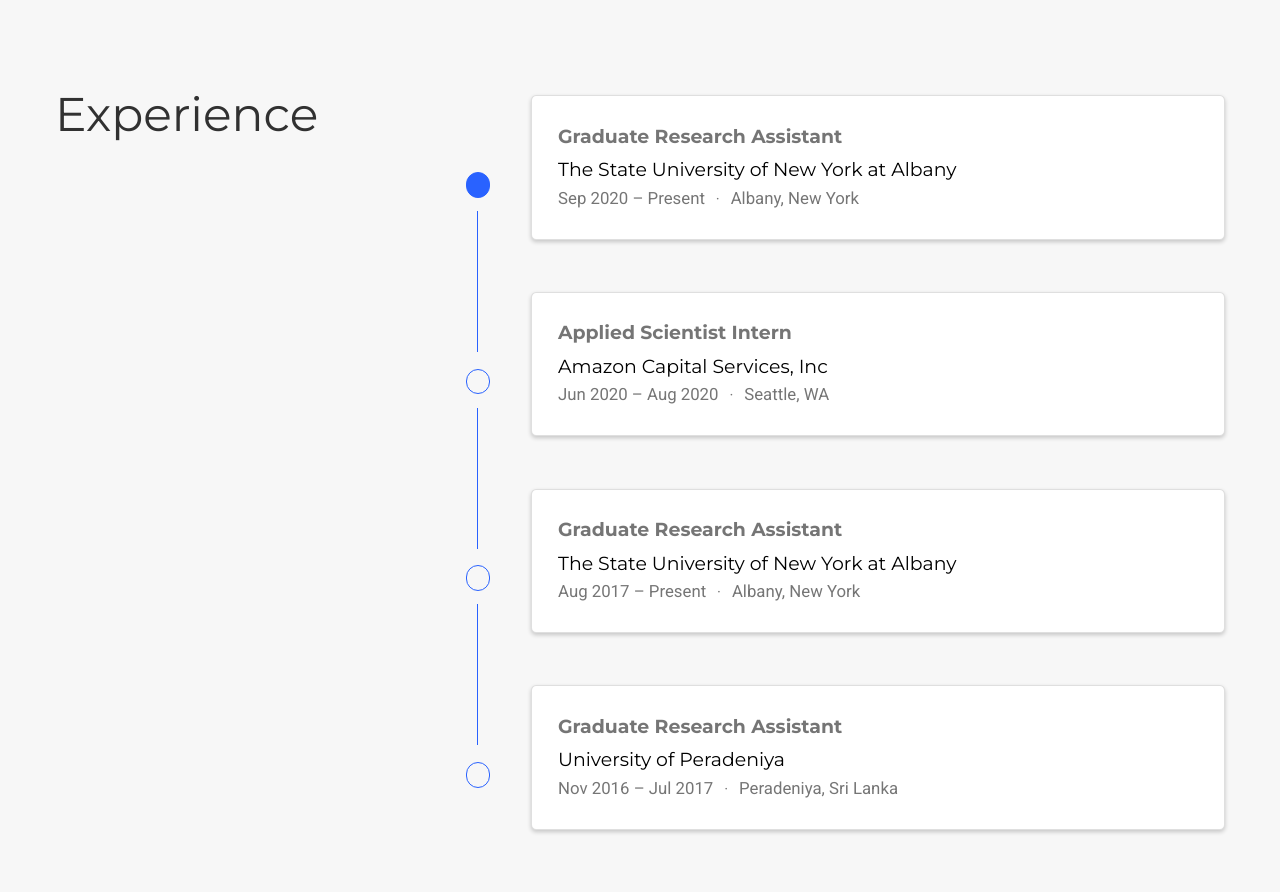
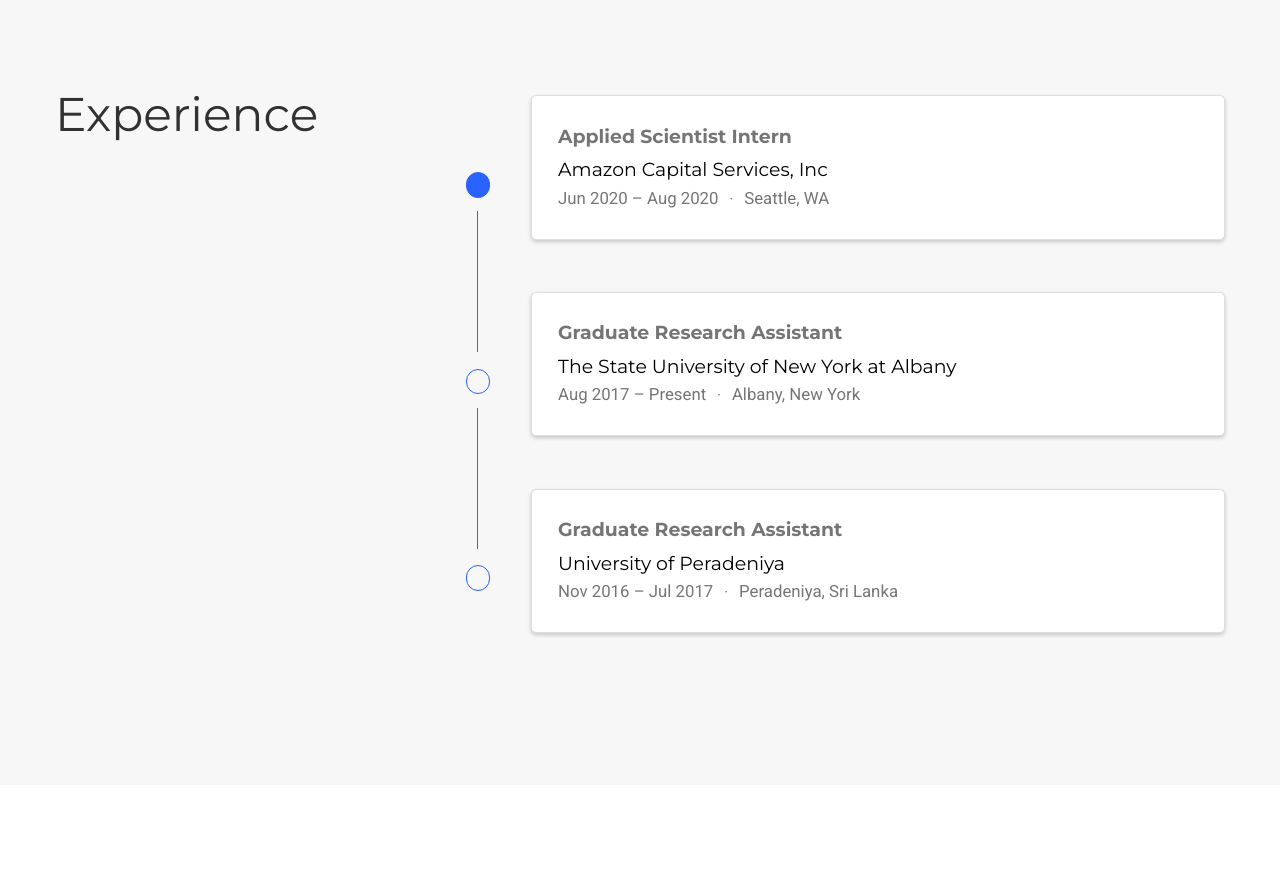
Before and after one commit to yliyanage/yliyanage.github.io, a plain HTML site: page index.html in a window 1280 px wide. Shown: the part 980-1872 px from the top of the page. Drawn offline with nearby package versions, Linux system fonts and the light colour scheme; some packages are replaced by stand-ins of ours; no server answers; some icons are missing.

Commit message:
Update index.html

```diff
--- a/index.html
+++ b/index.html
@@ -799,16 +799,16 @@ This is particularly important for real world applications requiring time-sensit
       <div class="col py-2">
         <div class="card">
           <div class="card-body">
-            <h4 class="card-title exp-title text-muted mt-0 mb-1">Graduate Research Assistant</h4>
-            <h4 class="card-title exp-company text-muted my-0"><a href="https://www.albany.edu/" target="_blank" rel="noopener">The State University of New York at Albany</a></h4>
+            <h4 class="card-title exp-title text-muted mt-0 mb-1">Applied Scientist Intern</h4>
+            <h4 class="card-title exp-company text-muted my-0"><a href="https://www.amazon.com/" target="_blank" rel="noopener">Amazon Capital Services, Inc</a></h4>
             <div class="text-muted exp-meta">
-              Sep 2020 –
-
-                Present
+               Jun 2020 –
+
+                Aug 2020
 
 
                 <span class="middot-divider"></span>
-                <span>Albany, New York</span>
+                <span>Seattle, WA</span>
 
             </div>
 
@@ -817,7 +817,7 @@ This is particularly important for real world applications requiring time-sensit
       </div>
     </div>
 
-    <div class="row experience">
+<!--     <div class="row experience">
 
       <div class="col-auto text-center flex-column d-none d-sm-flex">
         <div class="row h-50">
@@ -852,7 +852,7 @@ This is particularly important for real world applications requiring time-sensit
           </div>
         </div>
       </div>
-    </div>
+    </div> -->
 
 <!--     <div class="row experience">
 
```
